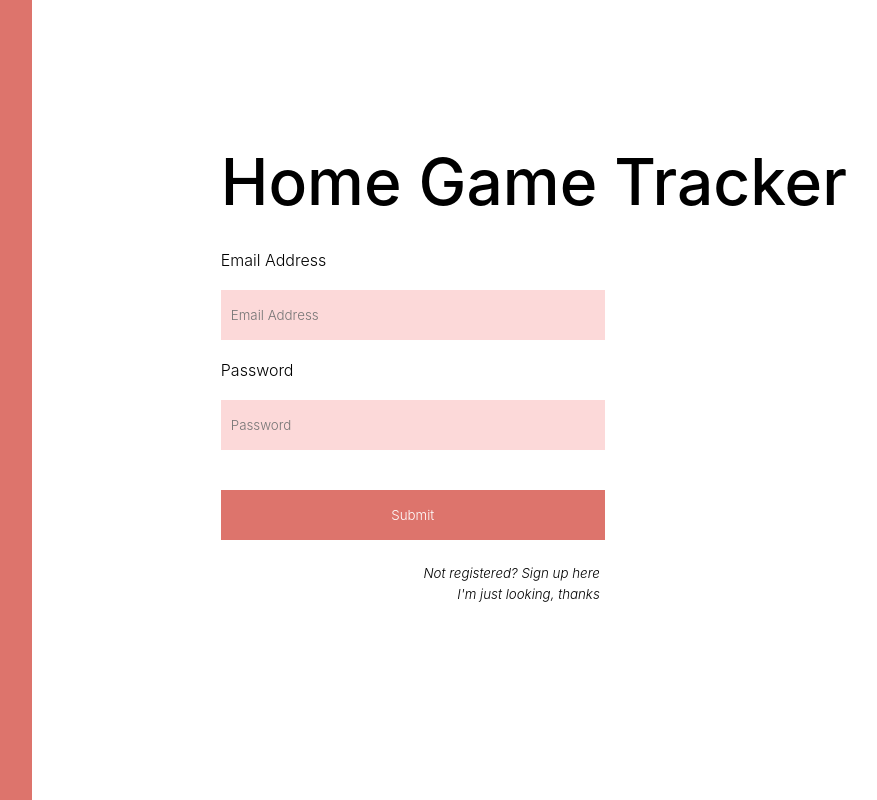
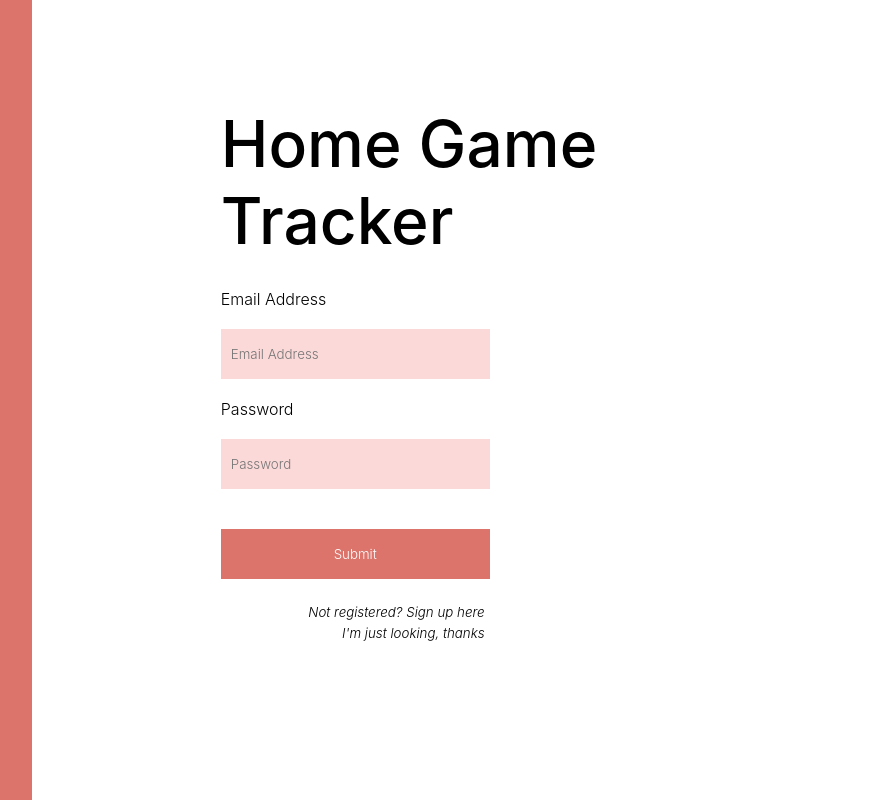
Before and after one commit to Majoggy/Home-game-v2, a React (Create React App) app in the folder client/: page / in a window 1280 px wide. Shown: the whole page, without its empty margins (122-999 px from the left). Built offline with nearby package versions, Linux system fonts and the light colour scheme.

Commit message:
navbar implemented

```diff
--- a/client/src/App.js
+++ b/client/src/App.js
@@ -1,19 +1,12 @@
 import React from 'react'
 import { BrowserRouter, Routes, Route } from 'react-router-dom'
 import Login from './components/auth/Login'
-import Dashboard from './components/common/Dashboard'
+import Layout from './components/common/Layout'
 
 function App() {
   return (
-    <BrowserRouter>
-      <Routes>
-        <Route path='/' element={<Login/>}/>
-        <Route path='/dashboard' element={<Dashboard/>}/>
-      </Routes>
-    </BrowserRouter>
-
+    <Layout/>
   )
-
 }
 
 export default App
--- a/client/src/components/auth/Login.js
+++ b/client/src/components/auth/Login.js
@@ -35,9 +35,6 @@ function Login() {
 
   return (
     <>
-      <div className="login-wrap">
-        <div className="banner-left">
-        </div>
         <div className="login-content-wrap">
           <h1>Home Game Tracker</h1>
           <form onSubmit={handleSubmit} className="form-wrap">
@@ -63,14 +60,9 @@ function Login() {
               <p>Not registered? Sign up here</p>
               <p>I'm just looking, thanks</p>
               {isError ? <p className='err'>Either email or password were incorrect</p> : <p className='err'></p>}
-
-          </div>
+            </div>
           </form>
-
-
-
         </div>
-      </div>
     </>
   )
 }
--- a/client/src/components/common/Dashboard.js
+++ b/client/src/components/common/Dashboard.js
@@ -4,14 +4,17 @@ import { getPayLoad } from '../../lib/auth'
 import { statify } from '../../lib/helpers'
 
 function Dashboard() {
-  const [userId, setUserId] = React.useState(null)
+    const [userId, setUserId] = React.useState(null)
+
+  const getUser = async () => {
+    const payLoad = getPayLoad()
+    setUserId(payLoad.sub)
+  }
 
   React.useEffect(() => {
     const getData = async () => {
       try {
-        const payLoad = getPayLoad()
-        const user = payLoad.sub
-        setUserId(user)
+        await getUser()
         const response = await profileUser(userId)
         const userData = response.data
         console.log(userData)
@@ -23,9 +26,7 @@ function Dashboard() {
     getData()
   })
 
-  return (
-    <h1>Dashboard tho</h1>
-  )
+  return <h1>Dashboard</h1>
 }
 
 export default Dashboard
--- /dev/null
+++ b/client/src/components/common/Layout.js
@@ -0,0 +1,16 @@
+import React from 'react'
+import Nav from './Nav'
+import Pages from './Pages'
+
+function Layout() {
+  return (
+    <div className="dash-wrap">
+      <Nav/>
+      <div className="content-wrap">
+        <Pages/>
+      </div>
+    </div>
+  )
+}
+
+export default Layout
--- /dev/null
+++ b/client/src/components/common/Nav.js
@@ -0,0 +1,10 @@
+import React from 'react'
+
+function Nav() {
+  return (
+    <div className="banner-left">
+    </div>
+  )
+}
+
+export default Nav
--- /dev/null
+++ b/client/src/components/common/NotFound.js
@@ -0,0 +1,7 @@
+import React from 'react'
+
+function NotFound() {
+  return <h1>Not Found!</h1>
+}
+
+export default NotFound
--- /dev/null
+++ b/client/src/components/common/Pages.js
@@ -0,0 +1,23 @@
+import React from 'react'
+import { BrowserRouter, Route, Routes } from "react-router-dom"
+import Dashboard from './Dashboard'
+import Three from './Three'
+import Two from './Two'
+import Login from '../auth/Login'
+import NotFound from './NotFound'
+
+function Pages() {
+  return (
+    <BrowserRouter>
+      <Routes>
+        <Route path="/" element={<Login/>}/>
+        <Route path="/dashboard" element={<Dashboard/>}/>
+        <Route path="/two" element={<Two/>}/>
+        <Route path="/three" element={<Three/>}/>
+        <Route path="*" element={<NotFound/>}/>
+      </Routes>
+    </BrowserRouter>
+  )
+}
+
+export default Pages
--- /dev/null
+++ b/client/src/components/common/Three.js
@@ -0,0 +1,7 @@
+import React from 'react'
+
+function Three() {
+  return <h1>Three</h1>
+}
+
+export default Three
--- /dev/null
+++ b/client/src/components/common/Two.js
@@ -0,0 +1,7 @@
+import React from 'react'
+
+function Two() {
+  return <h1>Two</h1>
+}
+
+export default Two
--- /dev/null
+++ b/client/src/styles/_dash.scss
@@ -0,0 +1,14 @@
+.dash-wrap {
+  display: flex;
+  flex-direction: row;
+  align-items: center;
+  height: 100vh;
+  width: 100vw;
+  margin: auto auto;
+}
+
+.content-wrap {
+  width: 70%;
+  display: flex;
+  justify-content: center;
+}
--- /dev/null
+++ b/client/src/styles/_login.scss
@@ -0,0 +1,127 @@
+.login-wrap {
+  display: flex;
+  flex-direction: row;
+  align-items: center;
+  height: 100vh;
+  width: 100vw;
+  margin: auto auto;
+}
+
+.banner-left {
+  background-color: $muted-red;
+  width: 12%;
+  height: auto;
+  min-height: 100%;
+  position: relative;
+}
+
+.login-content-wrap {
+  display: flex;
+  flex-direction: column;
+  width: 60%;
+  margin: 0 auto;
+  padding: 10px;
+
+  h1,
+  p {
+    margin: 10px;
+  }
+
+  h1 {
+    font-weight: 500;
+    font-size: 4rem;
+    margin-bottom: 20px;
+  }
+
+  label,
+  input {
+    font-weight: 350;
+  }
+}
+
+.form-field-spacing {
+  margin-top: 20px;
+  margin-bottom: 20px;
+  width: 50%;
+  min-width: 200px;
+  padding: 10px;
+  box-sizing: border-box;
+}
+
+.form-wrap {
+  display: flex;
+  flex-direction: column;
+  width: 100%;
+  padding: 10px;
+}
+
+input {
+  padding: 15px;
+  height: 50px;
+  background-color: $light-pink;
+  border: none;
+  transition: 0.5s;
+}
+
+input[type="submit"] {
+  background-color: $muted-red;
+  color: white;
+}
+
+input[type="submit"]:active {
+  border-radius: 1px;
+  border-bottom: black 2px solid;
+  transition: 0.3;
+  background-color: $deep-red;
+}
+
+input[type="submit"]:active::-webkit-input-placeholder {
+  color: white;
+}
+
+input[type="email"]:focus,
+input[type="password"]:focus {
+  background-color: $muted-red;
+  outline: none;
+  color: white;
+}
+
+input:focus::-webkit-input-placeholder {
+  color: white;
+}
+
+.link-text {
+  width: 50%;
+  min-width: 200px;
+
+  .err {
+    font-style: normal;
+    margin-right: 5px;
+    margin-top: 30px;
+    font-size: 16px;
+    font-weight: 350;
+    height: 20px;
+  }
+
+  p {
+    font-style: italic;
+    font-size: smaller;
+    margin: 5px;
+    text-align: right;
+  }
+}
+
+@media only screen and (max-width: 600px) {
+  .login-content-wrap {
+    h1 {
+      font-size: 42px;
+    }
+
+    label,
+    .err,
+    p,
+    input::-webkit-input-placeholder {
+      font-size: smaller;
+    }
+  }
+}
--- a/client/src/styles/main.scss
+++ b/client/src/styles/main.scss
@@ -1,8 +1,14 @@
-// Login
+// Custom Colours
+
+$deep-red: #da5b52;
+$muted-red: #dd746c;
+$light-pink: #fcd9d9;
+
+@import "_login.scss";
+@import "_dash.scss";
 
 body {
   margin: 0;
-  overflow: hidden;
 }
 
 * {
@@ -11,132 +17,3 @@ body {
   font-weight: 300;
   margin: 0;
 }
-
-.login-wrap {
-  display: flex;
-  flex-direction: row;
-  align-items: center;
-  height: 100vh;
-  width: 100vw;
-  background-color: rgb(255, 255, 255);
-  margin: auto auto;
-}
-
-.banner-left {
-  background-color: #dd746c;
-  width: 12%;
-  height: auto;
-  min-height: 100%;
-  position: relative;
-}
-
-.login-content-wrap {
-  display: flex;
-  flex-direction: column;
-  width: 60%;
-  margin: 0 auto;
-  padding: 10px;
-
-  h1,
-  p {
-    margin: 10px;
-  }
-
-  h1 {
-    font-weight: 500;
-    font-size: 4rem;
-    margin-bottom: 20px;
-  }
-
-  label,
-  input {
-    font-weight: 350;
-  }
-}
-
-.form-field-spacing {
-  margin-top: 20px;
-  margin-bottom: 20px;
-  width: 50%;
-  min-width: 200px;
-  padding: 10px;
-  box-sizing: border-box;
-}
-
-.form-wrap {
-  display: flex;
-  flex-direction: column;
-  width: 100%;
-  padding: 10px;
-}
-
-input {
-  padding: 15px;
-  height: 50px;
-  background-color: #fcd9d9;
-  border: none;
-  transition: 0.5s;
-}
-
-input[type="submit"] {
-  background-color: #dd746c;
-  color: white;
-}
-
-input[type="submit"]:active {
-  border-radius: 1px;
-  border-bottom: black 2px solid;
-  transition: 0.3;
-  background-color: #da5b52;
-}
-
-input[type="submit"]:active::-webkit-input-placeholder {
-  color: white;
-}
-
-input[type="email"]:focus,
-input[type="password"]:focus {
-  background-color: #dd746c;
-  outline: none;
-  color: white;
-}
-
-input:focus::-webkit-input-placeholder {
-  color: white;
-}
-
-.link-text {
-  width: 50%;
-  min-width: 200px;
-
-  .err {
-    font-style: normal;
-    margin-right: 5px;
-    margin-top: 30px;
-    font-size: 16px;
-    font-weight: 350;
-    height: 20px;
-  }
-
-  p {
-    font-style: italic;
-    font-size: smaller;
-    margin: 5px;
-    text-align: right;
-  }
-}
-
-@media only screen and (max-width: 600px) {
-  .login-content-wrap {
-    h1 {
-      font-size: 42px;
-    }
-
-    label,
-    .err,
-    p,
-    input::-webkit-input-placeholder {
-      font-size: smaller;
-    }
-  }
-}
```
